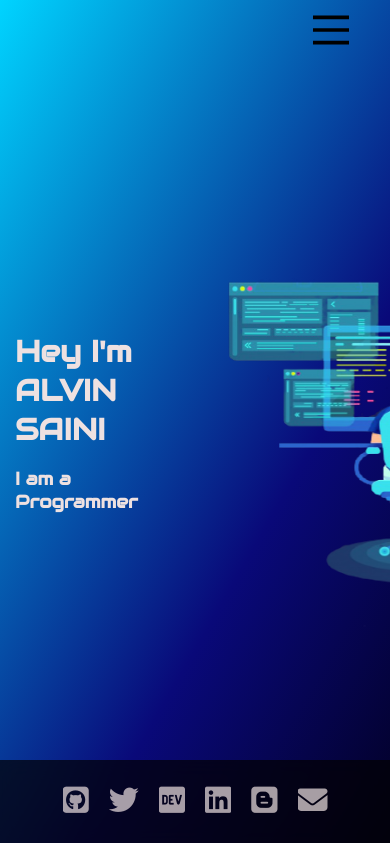
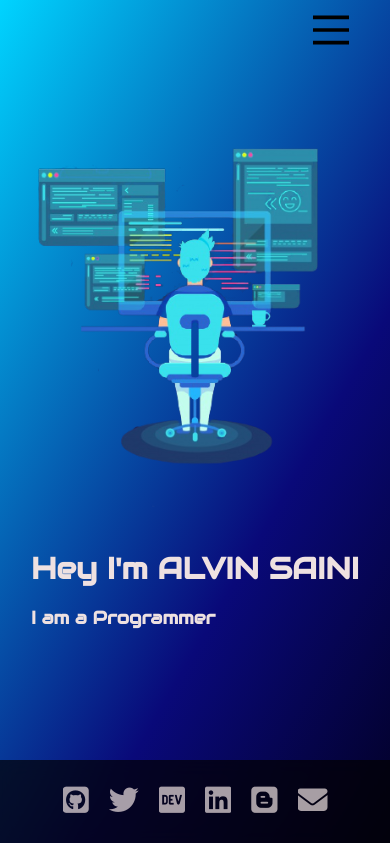
Before and after one commit to CodeWithAlvin/PersonalWeb2, a Django app: page / in a window 390 px wide. Shown: the top 843 px of the page. Run offline with Django 3.2, Linux system fonts and the light colour scheme; data comes from the database, SQL or seed files in the repository; some libraries are stand-ins or nearby versions.

Commit message:
new design for programmer image

```diff
--- a/static/css/index.css
+++ b/static/css/index.css
@@ -68,17 +68,26 @@ body{
   justify-content: center;
   align-items: center;
  }
-.mytext{
-  max-width: 50vw;
-  margin-left: 15px;
+.first-sec::before{
+  content: '';
+  width: 100vw;
+  height: 60vh;
+  position: absolute;
+  top: 6vh;
+  left: 0vw;
+  background-image: url("/static/image/programmer.png");
+  background-repeat: no-repeat;
+  background-blend-mode: darken;
+  background-size: 65vh;
+  background-position: center;
 
 }
-.bg{
-    max-width: 60vw;
-}
-.programmer {
-  height: 430px;
-  width: 500px;
+
+.mytext{
+  max-width: 90vw;
+  position: absolute;
+  top: 65vh;
+
 }
 .f-big {
   font-size: 50px;
@@ -232,10 +241,10 @@ c3{
 }
 
 @media only screen and (max-width: 800px) {
-  .planet {
-    height: 300px;
-    width: 350px;
+  .first-sec::before{
+    background-size: 50vh;
   }
+
   #navbar{
     display:none;
     flex-direction:column-reverse;
@@ -302,10 +311,6 @@ c3{
   }
 
 @media only screen and (max-width: 530px) {
-  .planet {
-    height: 170px;
-    width: 194px;
-  }
   .progressbar {
     height: 30px;
     width: 40vw;
@@ -314,7 +319,11 @@ c3{
   margin: 0px 10px;
   }
 }
-
+@media only screen and (max-width: 386px){
+  .first-sec::before{
+    background-size: 40vh;
+  }
+}
 
 
 /* animations */
--- a/template/index.html
+++ b/template/index.html
@@ -37,9 +37,9 @@
     <br />
     <h3 class="f-audio f-small">I am a Programmer</h3>
   </div>
-  <div class="bg">
+  {% comment %} <div class="bg">
     <img class="programmer" src="/static/image/programmer.png" alt="planet" />
-  </div>
+  </div> {% endcomment %}
 </section>
 
 <section id="skills" class="second-sec rightIn">
```
